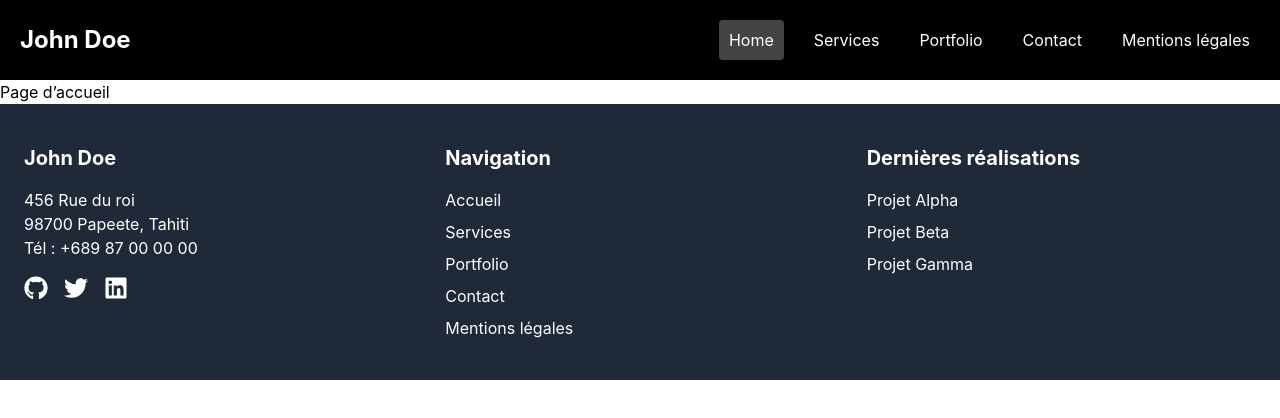
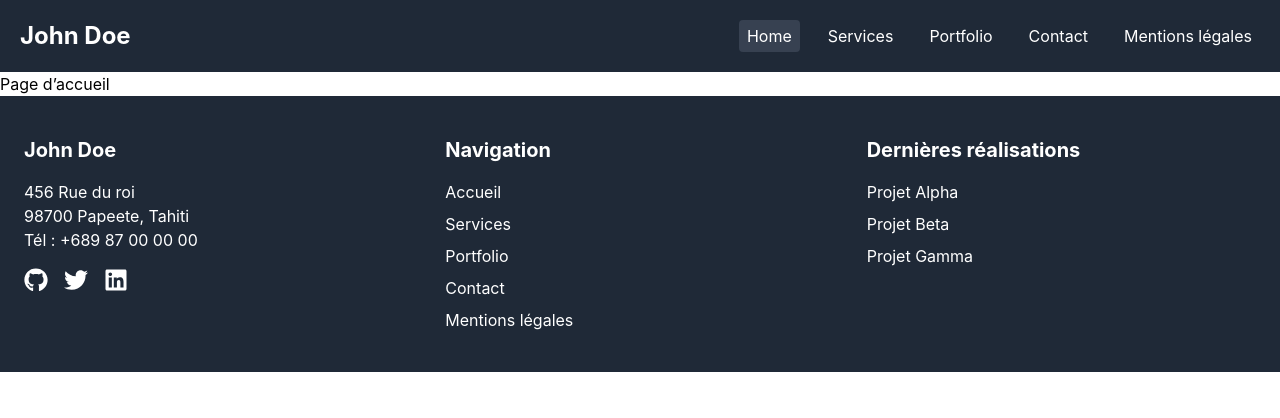
Before and after one commit to DylanPEUA/projet_react, a React (Create React App) app: page / in a window 1280 px wide. Shown: the top 418 px of the page. Built offline with nearby package versions, Linux system fonts and the light colour scheme.

Commit message:
Ajout de tailwindcss au header

```diff
--- a/src/components/header.js
+++ b/src/components/header.js
@@ -1,23 +1,73 @@
 import React, { useState } from 'react';
 import { NavLink } from 'react-router-dom';
-import '../header.css'; // Style personnalisé
 
 function Header() {
   const [isOpen, setIsOpen] = useState(false);
 
   return (
-    <header className="header">
-      <div className="logo">John Doe</div>
+    <header className="flex justify-between items-center bg-gray-800 text-white p-5 relative">
+      {/* Logo */}
+      <div className="text-2xl font-bold">John Doe</div>
 
-      <div className={`nav ${isOpen ? 'open' : ''}`}>
-        <NavLink to="/" end className={({ isActive }) => isActive ? 'active' : ''}>Home</NavLink>
-        <NavLink to="/services" className={({ isActive }) => isActive ? 'active' : ''}>Services</NavLink>
-        <NavLink to="/portfolio" className={({ isActive }) => isActive ? 'active' : ''}>Portfolio</NavLink>
-        <NavLink to="/contact" className={({ isActive }) => isActive ? 'active' : ''}>Contact</NavLink>
-        <NavLink to="/mentions" className={({ isActive }) => isActive ? 'active' : ''}>Mentions légales</NavLink>
-      </div>
+      {/* Navigation */}
+      <nav
+        className={`
+          flex gap-5
+          md:flex-row
+          flex-col
+          absolute md:static top-[70px] right-0 w-[200px]
+          md:w-auto bg-black md:bg-transparent
+          ${isOpen ? 'flex' : 'hidden'} md:flex
+        `}
+      >
+        <NavLink
+          to="/"
+          end
+          className={({ isActive }) =>
+            `px-2 py-1 ${isActive ? 'bg-gray-700 rounded' : ''}`
+          }
+        >
+          Home
+        </NavLink>
+        <NavLink
+          to="/services"
+          className={({ isActive }) =>
+            `px-2 py-1 ${isActive ? 'bg-gray-700 rounded' : ''}`
+          }
+        >
+          Services
+        </NavLink>
+        <NavLink
+          to="/portfolio"
+          className={({ isActive }) =>
+            `px-2 py-1 ${isActive ? 'bg-gray-700 rounded' : ''}`
+          }
+        >
+          Portfolio
+        </NavLink>
+        <NavLink
+          to="/contact"
+          className={({ isActive }) =>
+            `px-2 py-1 ${isActive ? 'bg-gray-700 rounded' : ''}`
+          }
+        >
+          Contact
+        </NavLink>
+        <NavLink
+          to="/mentions"
+          className={({ isActive }) =>
+            `px-2 py-1 ${isActive ? 'bg-gray-700 rounded' : ''}`
+          }
+        >
+          Mentions légales
+        </NavLink>
+      </nav>
 
-      <div className="hamburger" onClick={() => setIsOpen(!isOpen)}>
+      {/* Hamburger menu */}
+      <div
+        className="md:hidden text-2xl cursor-pointer"
+        onClick={() => setIsOpen(!isOpen)}
+      >
         ☰
       </div>
     </header>
--- a/src/header.css
+++ /dev/null
@@ -1,58 +0,0 @@
-.header {
-  display: flex;
-  justify-content: space-between;
-  align-items: center;
-  background-color: #000;
-  color: white;
-  padding: 20px;
-  position: relative;
-}
-
-.logo {
-  font-size: 24px;
-  font-weight: bold;
-}
-
-.nav {
-  display: flex;
-  gap: 20px;
-}
-
-.nav a {
-  color: white;
-  text-decoration: none;
-  padding: 8px 10px;
-  transition: background 0.3s;
-}
-
-.nav a.active {
-  background-color: #444;
-  border-radius: 4px;
-}
-
-.hamburger {
-  display: none;
-  font-size: 28px;
-  cursor: pointer;
-}
-
-/* Responsive menu */
-@media (max-width: 768px) {
-  .nav {
-    flex-direction: column;
-    position: absolute;
-    top: 70px;
-    right: 0;
-    background: #000;
-    width: 200px;
-    display: none;
-  }
-
-  .nav.open {
-    display: flex;
-  }
-
-  .hamburger {
-    display: block;
-  }
-}
```
